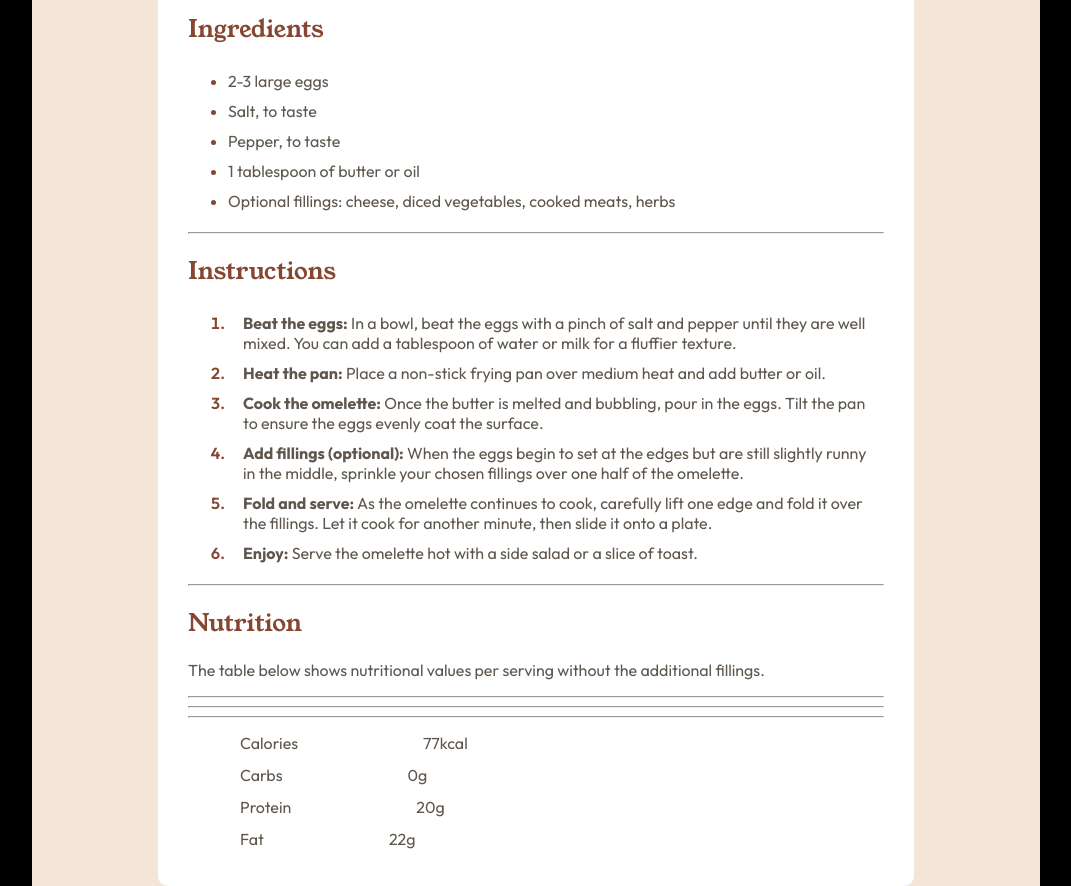
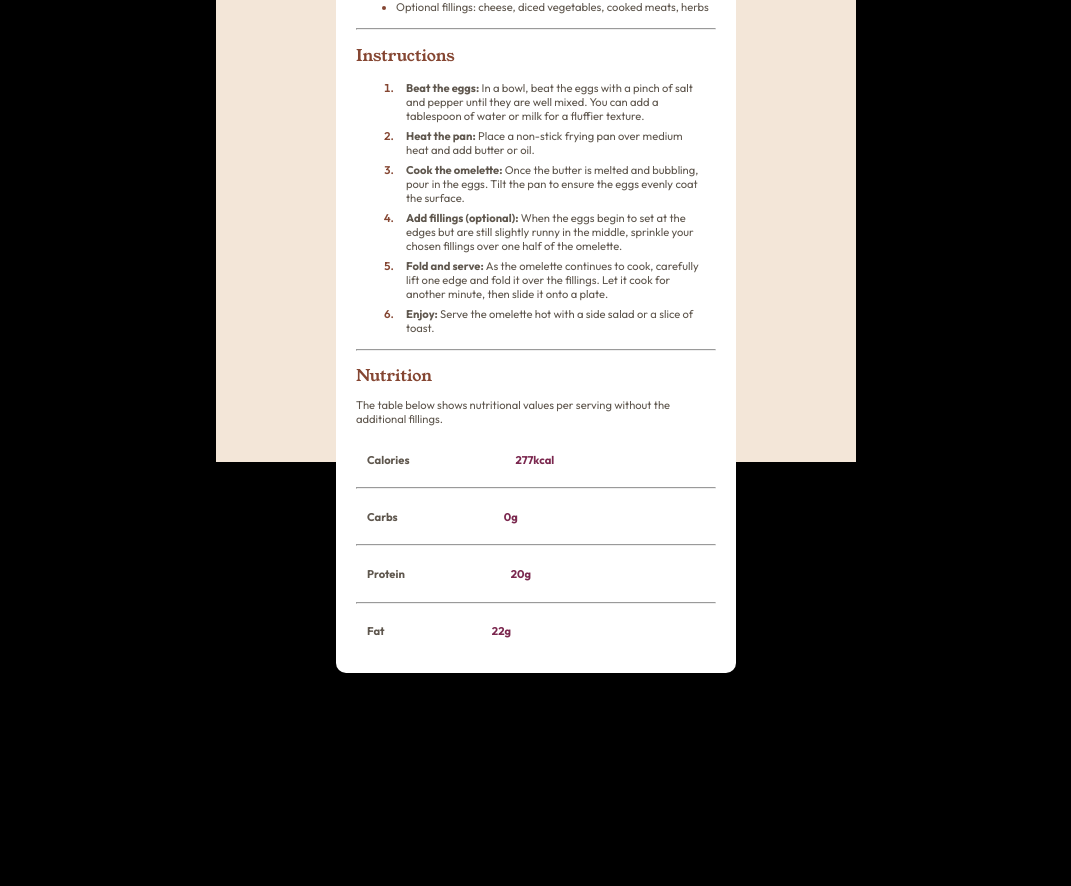
Before and after one commit to ChefJTaylor/RecipePage, a plain HTML site: page index.html in a window 1280 px wide. Shown: the part 338-1224 px from the top of the page, without its empty margins (104-1175 px from the left). After the commit the page ends 1011 px from the top, so only its background shows below. Drawn offline with Linux system fonts and the light colour scheme.

Commit message:
Final draft on project pending screenshot

```diff
--- a/index.html
+++ b/index.html
@@ -77,31 +77,42 @@
 
         <table>
             <tr>
-                <td class="label">Calories</td>
-                <td class="amount">77kcal</td>
+              <th class="label">Calories</th>
+              <td></td>
+              <td></td>
+              <td class="amount">277kcal</td>
             </tr>
+        </table>
 
         <hr />
-
+        <table>
           <tr>
-                <td class="label">Carbs</td>
+            <th class="label">Carbs</th>
+            <td></td>
+            <td></td>
             <td class="amount">0g</td>
-            </tr>
+        </table>
 
         <hr />
-
+        <table>
           <tr>
-                <td class="label">Protein</td>
+            <th class="label">Protein</th>
+            <td></td>
+            <td></td>
             <td class="amount">20g</td>
           </tr>
+        </table>
 
         <hr />
-
+        <table>
         <tr>
-                <td class="label">Fat</td>
+          <th class="label">Fat</th>
+          <td></td>
+          <td></td>
           <td class="amount">22g</td>
         </tr>
         </table>
+
         </div>
     </div>
   </div>
--- a/style.css
+++ b/style.css
@@ -1,4 +1,9 @@
-html, body{
+html {
+    height: 100%;
+    margin: 0;
+}
+
+body {
     height: 100%;
     margin: 0;
     display: flex;
@@ -7,7 +12,7 @@ html, body{
     background-color: black;
     font-family: Outfit, sans-serif;
     color: hsl(30, 10%, 34%);
-    padding: 40px;
+    font-size: .70rem;
 }
 
 .outer-container {
@@ -15,20 +20,23 @@ html, body{
     background-color: hsl(30, 54%, 90%);
     justify-content: center;
     align-items: center;
-    width: 90%;
-    height: auto;
-
-
+    width: 50%;
+    min-width: 600px;
+    height: 100%;
+    padding: 20px;
+    box-sizing: border-box;
 }
 
 .rectangle {
-    width: 75%;
+    width: 45%;
+    min-width: 400px;
     height: auto;
-    max-height: ;
     background-color: white;
     border-radius: 10px;
     box-sizing: border-box;
-    padding: 30px;
+    padding: 20px;
+    margin-bottom: 10px;
+    overflow: hidden;
 }
 
 .background-image {
@@ -39,14 +47,16 @@ html, body{
 
 h1 {
     color: hsl(24, 5%, 18%);
+    font-size: 1.25rem;
 }
 
 h1, h2 {
     font-family: "Young Serif", sans-serif;
+    margin-bottom: 1px;
 }
 
 h2 {
-    font-size: 24px;
+    font-size: 1rem;
     color: hsl(14, 45%, 36%);
     font-weight: 400;
 }
@@ -75,27 +85,46 @@ h3 {
         color: hsl(14, 45%, 36%);
     }
 
-    ul li { padding: 5px 0; }
+    ul li { padding: 3px 0; }
 }
 
 .instructions {
+
 
     li::marker {
         color: hsl(14, 45%, 36%);
         font-weight: 600;
     }
 
-    ol li { padding: 5px 15px; }
+    ol li { padding: 3px 10px; }
 }
 
-.nutrition {
-
+.nutrition table {
+    width: 50%;
+    border-spacing: 10px;
 }
 
-td {
-   display: block;
-   float: left;
-   padding: 5px 50px;
-   margin-right: 25px;
+.nutrition td {
+    padding: 5px 15px 5px 15px;
+    text-align: left;
+}
 
+.nutrition .label {
+    text-align: left;
 }
+
+.nutrition .amount {
+    text-align: right;
+    color: hsl(332, 51%, 32%);
+    font-weight: 700;
+}
+
+@media only screen and (max-width: 375px) {
+    .outer-container {
+        width: 100%;
+    }
+
+    .rectangle {
+        width: 90%;
+    }
+}
```
Lines whose indentation alone changed are shown as unchanged.
